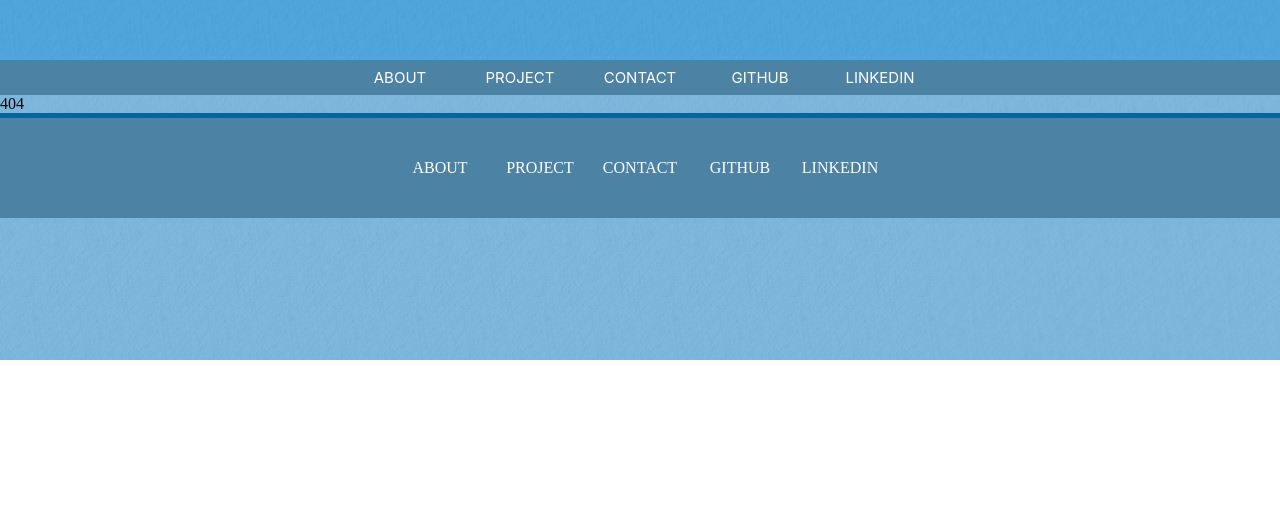
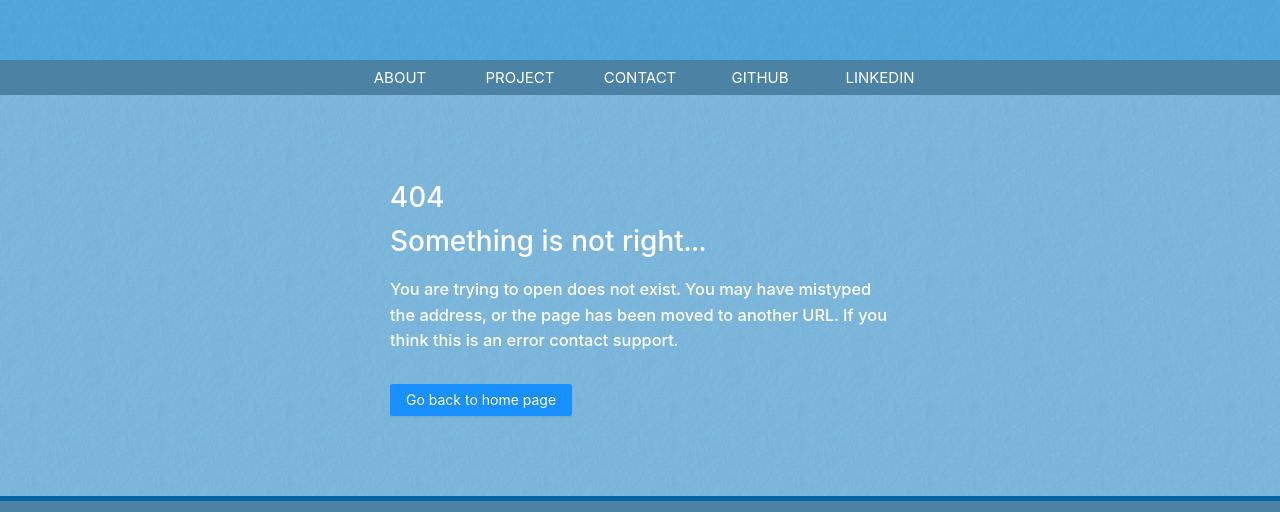
Before and after one commit to Jason-5-37/JWeb, a React (Create React App) app: page /404 in a window 1280 px wide. Before the commit this address had no page. Shown: the part 440-952 px from the top of the page. Before the commit the page ends 800 px from the top, so only its background shows below. Built offline with nearby package versions, Linux system fonts and the light colour scheme.

Commit message:
set up 404

```diff
--- a/package.json
+++ b/package.json
@@ -7,6 +7,7 @@
     "@testing-library/react": "^13.4.0",
     "@testing-library/user-event": "^13.5.0",
     "animate.css": "^4.1.1",
+    "antd": "^4.23.2",
     "react": "^17.0.2",
     "react-dom": "^17.0.2",
     "react-router-dom": "^5.0.1",
--- /dev/null
+++ b/src/page/PageNotFound/PageNotFound.css
@@ -0,0 +1,16 @@
+#PageNotFoundTitle
+{
+    color: white;
+}
+
+#Para
+{
+    color: white;
+    margin-bottom: 30px;
+}
+
+#PageNotFoundWrapper
+{
+    width: 500px;
+    margin: 80px auto;
+}
--- a/src/page/PageNotFound/index.js
+++ b/src/page/PageNotFound/index.js
@@ -1,9 +1,24 @@
 import React, { Component } from "react";
+import { Button } from 'antd';
+import 'antd/dist/antd.css';
+import "./PageNotFound.css";
+import { Link } from 'react-router-dom';
 
 class PageNotFound extends Component {
     render() {
         return (
-            <div>404</div>
+            <>
+            <div id = "PageNotFoundWrapper">
+            <h1 id="PageNotFoundTitle">404 <br/> Something is not right...</h1>
+            <h3 id="Para">
+            You are trying to open does not exist. You may have mistyped the address, or the
+            page has been moved to another URL. If you think this is an error contact support.
+            </h3>
+
+            <Button type="primary"><Link to={`/`}>Go back to home page</Link></Button>
+            </div>
+            </>
+
             )
         }
 }
```
Also changed, not shown: 1 other file (tests, documents, lock files or other folders).
